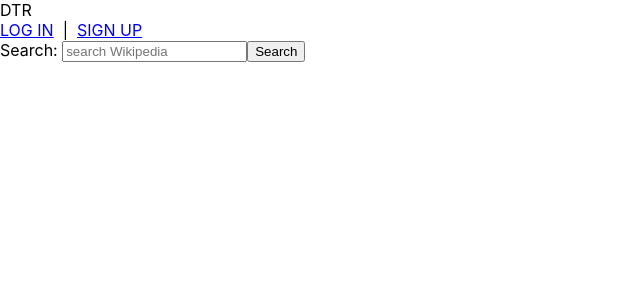
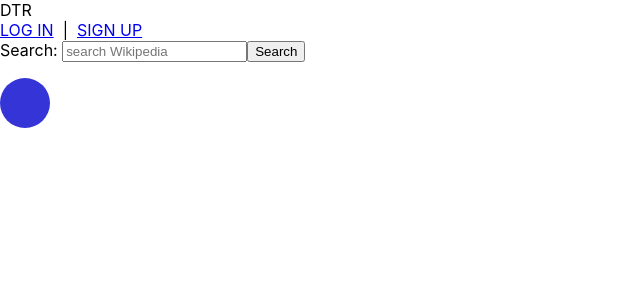
Before and after one commit to Chi37/dtr, a React (Create React App) app: page / in a window 1280 px wide. Shown: the top 300 px of the page, without its empty margins (0-640 px from the left). Built offline with nearby package versions, Linux system fonts and the light colour scheme.

Commit message:
some sass sizing nodes

```diff
--- a/src/components/Node.jsx
+++ b/src/components/Node.jsx
@@ -1,12 +1,11 @@
 import React from 'react';
+import './Node.scss'
 
-const Node = (props) => {
-	return (
-		<>
-		{/* if else */}
-		{props.nodes}
-		</>
-	 );
-}
-
+const Node = (props) => (
+	<>
+		<div className='circle'>
+			<p>{props.node} </p>
+		</div>
+	</>
+);
 export default Node;
--- a/src/components/Node.scss
+++ b/src/components/Node.scss
@@ -1,10 +1,39 @@
-$size: 40px;
-$color: white;
+$size: 50px;
+$text: white;
+$color-collection: (rgba(40, 40, 213, 0.94), rgb(138,8,8), rgba(255, 249, 249, 0.886), rgb(64, 120, 155));
+
+
+// @for $i from 0 to length($color-collection) {
+//     .color-#{$i} {
+//         color: unquote(nth($color-collection, $i+1));
+//     }
+// }
 
 .circle {
   width: $size;
   height: $size;
   border-radius: $size / 2;
-  background-color: blue;
-  color: $color;
+  background-color: nth($color-collection,1);
+  color: $text;
+  line-height: $size;
 }
+
+.circle > p {
+  text-align: center;
+  justify-content: center;
+}
+// #test {
+//   color: red;
+// }
+
+// @for $var from 1 to 10{
+//   #test { :nth-child(#{$var}){
+//     top: random(750) + px;
+//     left: random(1500) + px;
+//     opacity: random();
+//     font-size: random(10) + px;
+//   }
+//   }
+// }
+
+// https://jsfiddle.net/ccnb322a/1/ //animated brown squares
```
